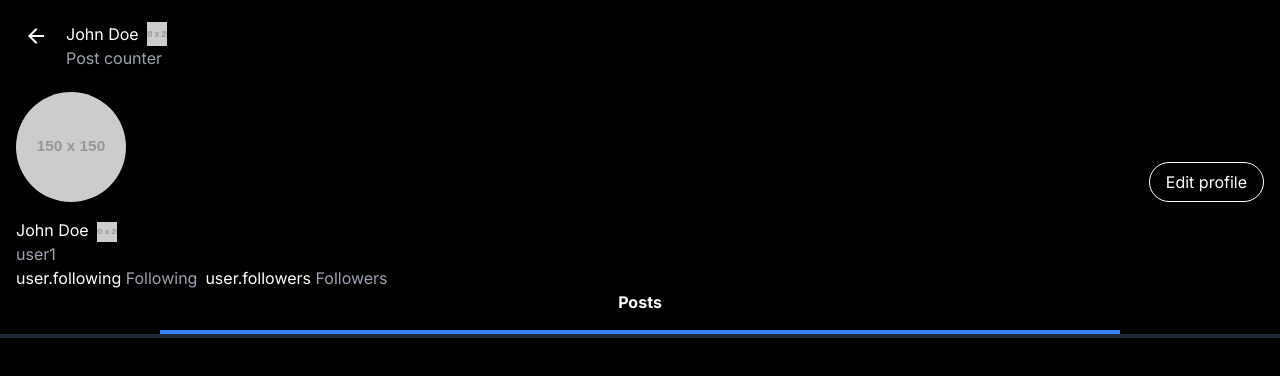
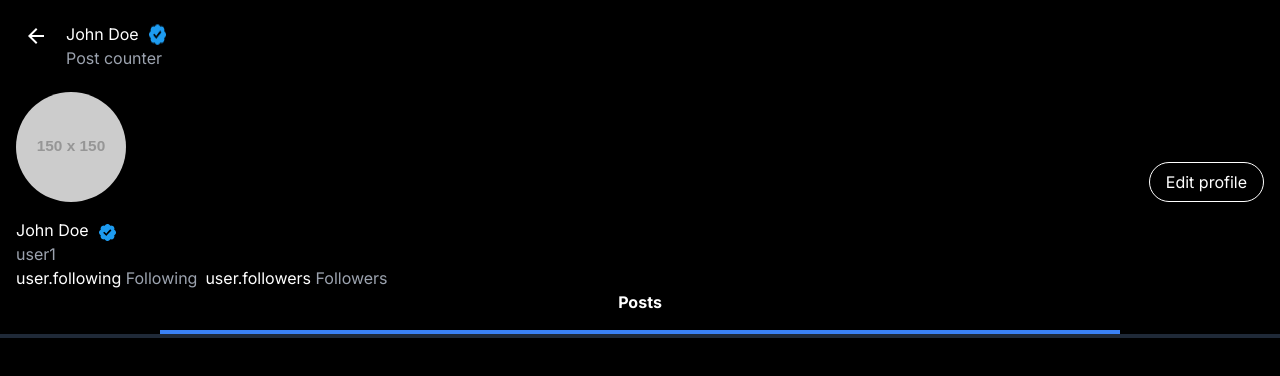
Before and after one commit to ginodevskode/devskode-cc, a Next.js app: page /profile in a window 1280 px wide. Shown: the top 376 px of the page. Built offline with nearby package versions, Linux system fonts and the light colour scheme.

Commit message:
Added icon

```diff
--- a/next.config.mjs
+++ b/next.config.mjs
@@ -1,4 +1,8 @@
 /** @type {import('next').NextConfig} */
-const nextConfig = {};
+const nextConfig = {
+  images: {
+    domains: ["via.placeholder.com"],
+  },
+};
 
 export default nextConfig;
--- a/src/app/profile/page.tsx
+++ b/src/app/profile/page.tsx
@@ -34,7 +34,7 @@ const Profile = () => {
                 {user.first_name} {user.last_name}
               </h1>
               <Image
-                src="https://via.placeholder.com/20"
+                src="/VerifiedAccount.png"
                 alt="twitter verification"
                 width={20}
                 height={20}
@@ -60,7 +60,7 @@ const Profile = () => {
             {user.first_name} {user.last_name}
           </span>
           <Image
-            src="https://via.placeholder.com/20"
+            src="/VerifiedAccount.png"
             alt="twitter verification"
             width={20}
             height={20}
```
Also changed, not shown: public/VerifiedAccount.png (added).
